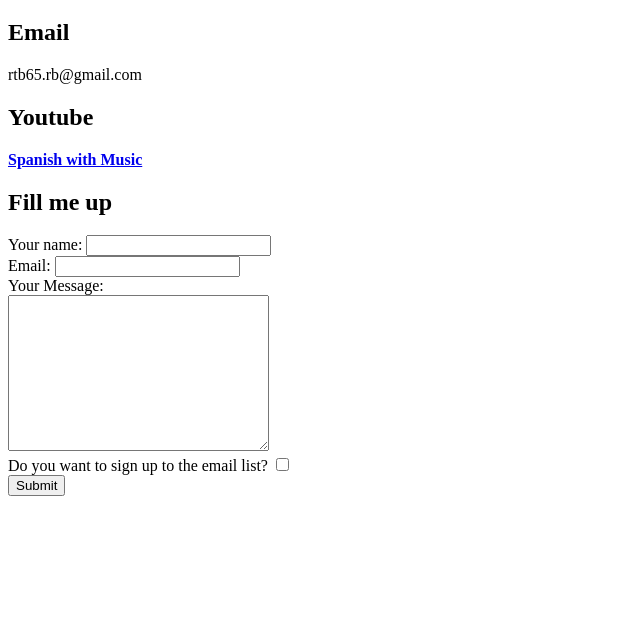
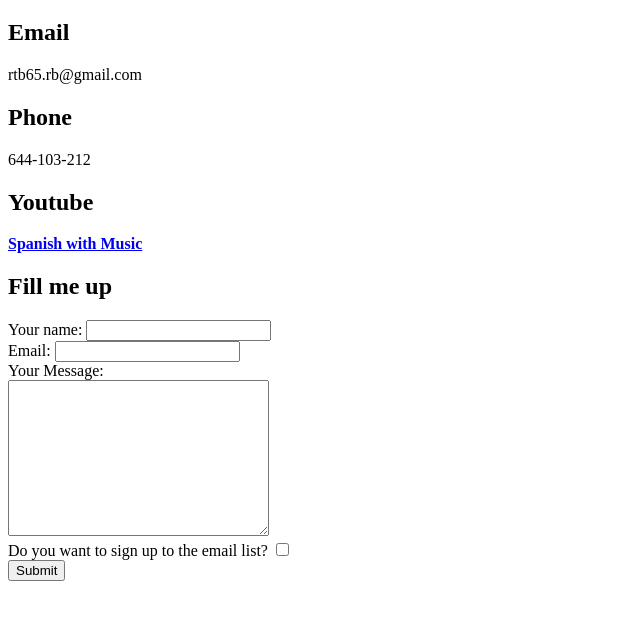
Before and after one commit to betoebn/CV, a plain HTML site: page contact.html in a window 1280 px wide. Shown: the part 61-680 px from the top of the page, without its empty margins (0-640 px from the left). Drawn offline with Linux system fonts and the light colour scheme.

Commit message:
Update contact.html

```diff
--- a/contact.html
+++ b/contact.html
@@ -3,12 +3,15 @@
     <head>
         <meta charset="utf-8">
         <title>Roberto's Contact</title>
+        <link rel="stylesheet" href="css/styles.css">
     </head>
 
     <body>
         <h1>Contact</h1>
         <h2>Email</h2>
         <div><p>rtb65.rb@gmail.com</p></div>
+        <h2>Phone</h2>
+        <div><p>644-103-212</p></div>
         <h2>Youtube</h2>
         <b><a href="https://www.youtube.com/channel/UCytQ0DX7N03WbHYCxS1tYKA">Spanish with Music</a></b>
 
```
